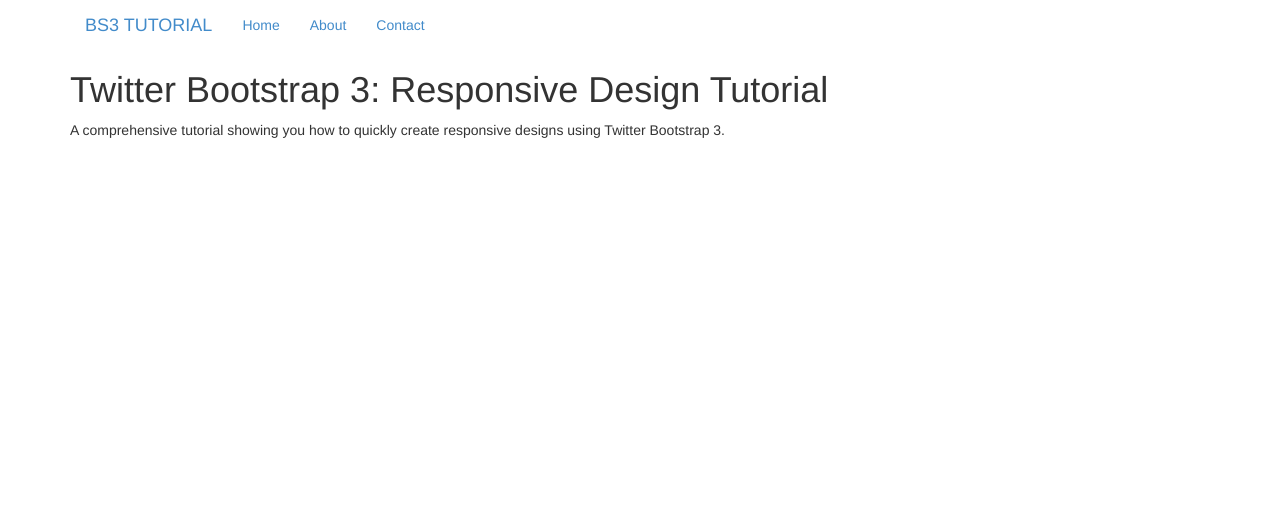
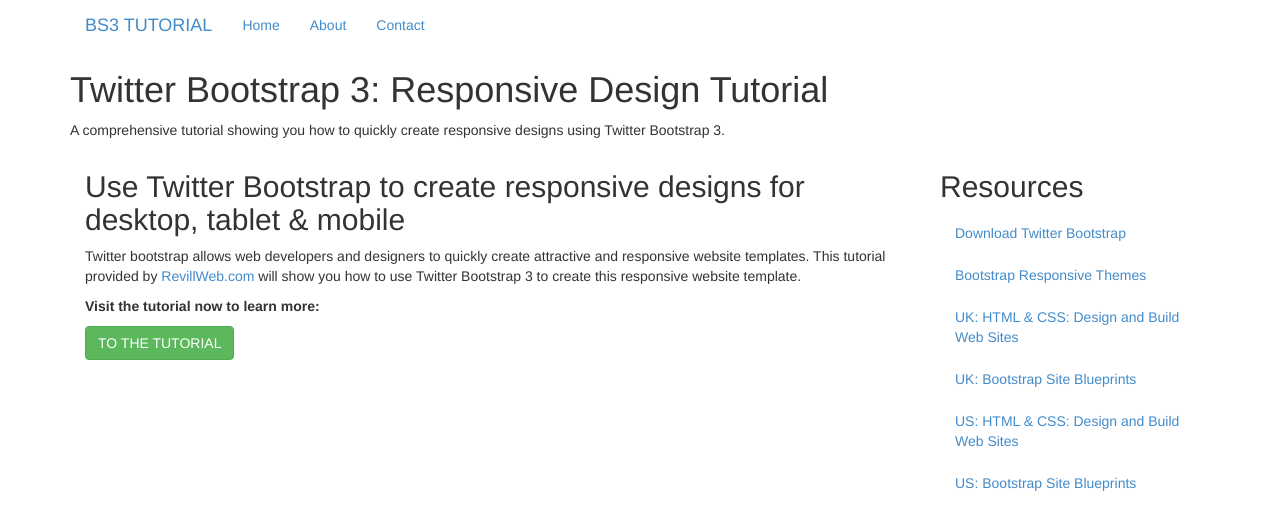
Before and after one commit to cristianmar25/bootstrap3tutorial, a plain HTML site: page index.html in a window 1280 px wide. Drawn offline with Linux system fonts and the light colour scheme.

Commit message:
uso del grid de bootsrap para crear una area de contenido
Una vez más, la clase container se utiliza para mantener el contenido en
línea con el contenido de otras secciones de la plantilla. Para crear
las secciones izquierda y derecha del área de contenido principal se
utilizan las clases col-md-9 y col-md-3. El 9 y el 3 representan el
número de columnas a utilizar para cada sección (de 12). Bootstrap lo
utilizará para aplicar los anchos, márgenes y relleno correctos para
cada una de las secciones dependiendo del tamaño de la pantalla en la
que se esté viendo.

```diff
--- a/index.html
+++ b/index.html
@@ -40,6 +40,32 @@
   </div>
 
 
+  <!-- Middle content section -->
+  <div class="middle">
+    <div class="container">
+      <div class="col-md-9 content">
+        <h2>Use Twitter Bootstrap to create responsive designs for desktop, tablet & mobile</h2>
+        <p>Twitter bootstrap allows web developers and designers to quickly create attractive and responsive website templates. This tutorial provided by <a href="http://www.revillweb.com/">RevillWeb.com</a> will show you how to use Twitter Bootstrap 3 to
+          create this responsive website template.</p>
+        <div class="to-tutorial">
+          <p><strong>Visit the tutorial now to learn more:</strong></p>
+          <a href="http://www.revillweb.com/tutorials/bootstrap-tutorial/" class="btn btn-success">TO THE TUTORIAL</a>
+        </div>
+      </div>
+      <div class="col-md-3">
+        <h2>Resources</h2>
+        <ul class="nav nav-pills nav-stacked">
+          <li><a href="http://getbootstrap.com/" target="_blank">Download Twitter Bootstrap</a></li>
+          <li><a href="https://www.bootstrapresponsivethemes.com/" target="_blank">Bootstrap Responsive Themes</a></li>
+          <li><a href="http://amzn.to/1iO8NBg" target="_blank">UK: HTML & CSS: Design and Build Web Sites</a></li>
+          <li><a href="http://amzn.to/1lESKDp" target="_blank">UK: Bootstrap Site Blueprints</a></li>
+          <li><a href="http://amzn.to/1oXAbu6" target="_blank">US: HTML & CSS: Design and Build Web Sites</a></li>
+          <li><a href="http://amzn.to/1lESF2w" target="_blank">US: Bootstrap Site Blueprints</a></li>
+        </ul>
+      </div>
+    </div>
+  </div>
+
   <!-- Include jQuery and bootstrap JS plugins -->
   <script src="includes/jquery/jquery-2.1.0.min.js"></script>
   <script src="includes/bootstrap/js/bootstrap.min.js"></script>
```
